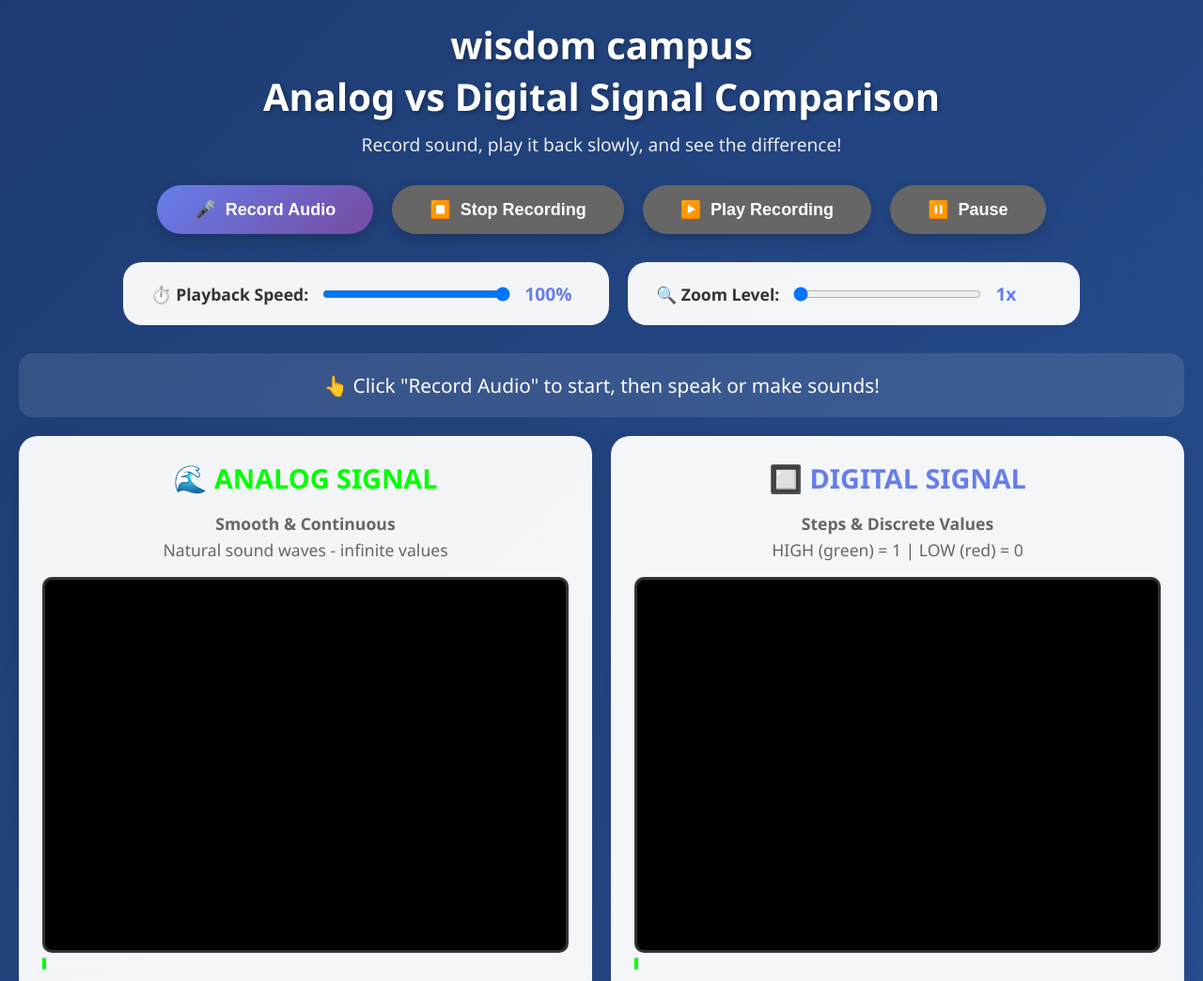
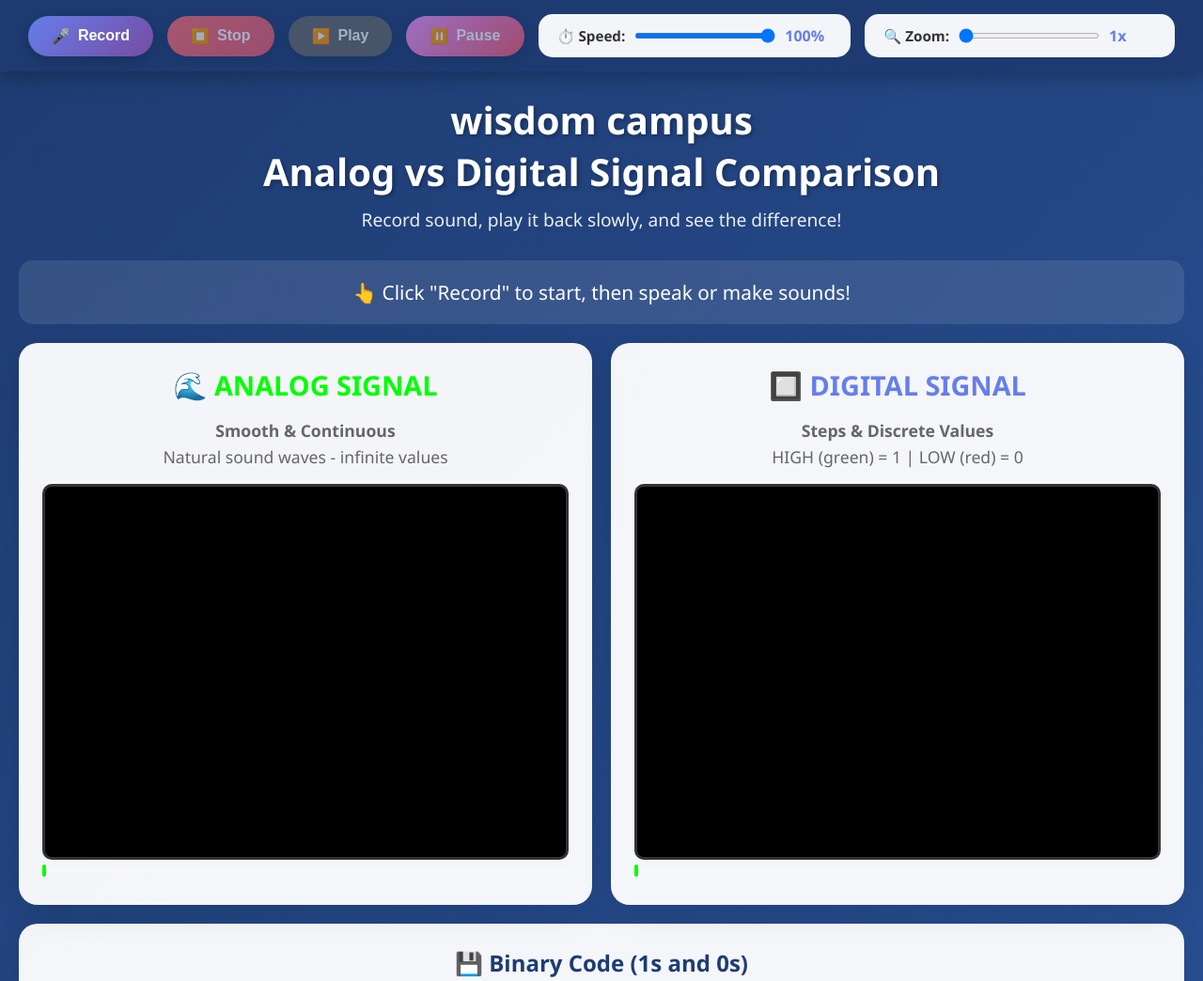
Before and after one commit to doktur-umair/analog-to-digital-wave, a plain HTML site: page index.html in a window 1280 px wide. Shown: the top 1044 px of the page at 94% size. Drawn offline with Linux system fonts and the light colour scheme.

Commit message:
Add files via upload

```diff
--- a/index.html
+++ b/index.html
@@ -17,6 +17,7 @@
             color: #fff;
             padding: 20px;
             min-height: 100vh;
+            padding-top: 100px;
         }
 
         .container {
@@ -41,57 +42,81 @@
             opacity: 0.9;
         }
 
+        /* Sticky control bar */
+        .sticky-controls {
+            position: fixed;
+            top: 0;
+            left: 0;
+            right: 0;
+            background: rgba(30, 60, 114, 0.98);
+            backdrop-filter: blur(10px);
+            padding: 15px 20px;
+            box-shadow: 0 4px 20px rgba(0,0,0,0.3);
+            z-index: 1000;
+            transition: transform 0.3s ease;
+        }
+
+        .sticky-controls.hidden {
+            transform: translateY(-100%);
+        }
+
         .controls {
             display: flex;
             justify-content: center;
             align-items: center;
-            gap: 20px;
+            gap: 15px;
+            flex-wrap: wrap;
+            max-width: 1600px;
+            margin: 0 auto;
+        }
+
+        .controls-spacer {
+            height: 30px;
             margin: 30px 0;
-            flex-wrap: wrap;
         }
 
         .zoom-control {
             background: rgba(255, 255, 255, 0.95);
-            padding: 20px 30px;
-            border-radius: 20px;
+            padding: 12px 20px;
+            border-radius: 15px;
             display: flex;
             align-items: center;
-            gap: 15px;
+            gap: 10px;
             color: #333;
         }
 
         .zoom-control label {
             font-weight: bold;
-            font-size: 1.1em;
+            font-size: 0.95em;
         }
 
         .zoom-control input[type="range"] {
-            width: 200px;
-            height: 8px;
+            width: 150px;
+            height: 6px;
             cursor: pointer;
         }
 
         .zoom-value {
             font-weight: bold;
-            font-size: 1.2em;
+            font-size: 1em;
             color: #667eea;
-            min-width: 60px;
+            min-width: 50px;
         }
 
         .btn {
             background: linear-gradient(135deg, #667eea 0%, #764ba2 100%);
             color: white;
             border: none;
-            padding: 15px 40px;
+            padding: 12px 25px;
             border-radius: 50px;
             cursor: pointer;
-            font-size: 18px;
+            font-size: 16px;
             font-weight: bold;
             transition: all 0.3s;
             box-shadow: 0 4px 15px rgba(0,0,0,0.2);
             display: flex;
             align-items: center;
-            gap: 10px;
+            gap: 8px;
         }
 
         .btn:hover {
@@ -103,6 +128,7 @@
             background: #666;
             cursor: not-allowed;
             transform: none;
+            opacity: 0.6;
         }
 
         .btn.recording {
@@ -114,32 +140,40 @@
             background: linear-gradient(135deg, #11998e 0%, #38ef7d 100%);
         }
 
+        .btn.stop {
+            background: linear-gradient(135deg, #ff6b6b 0%, #ee5a6f 100%);
+        }
+
+        .btn.pause {
+            background: linear-gradient(135deg, #f093fb 0%, #f5576c 100%);
+        }
+
         .speed-control {
             background: rgba(255, 255, 255, 0.95);
-            padding: 20px 30px;
-            border-radius: 20px;
+            padding: 12px 20px;
+            border-radius: 15px;
             display: flex;
             align-items: center;
-            gap: 15px;
+            gap: 10px;
             color: #333;
         }
 
         .speed-control label {
             font-weight: bold;
-            font-size: 1.1em;
+            font-size: 0.95em;
         }
 
         .speed-control input[type="range"] {
-            width: 200px;
-            height: 8px;
+            width: 150px;
+            height: 6px;
             cursor: pointer;
         }
 
         .speed-value {
             font-weight: bold;
-            font-size: 1.2em;
+            font-size: 1em;
             color: #667eea;
-            min-width: 60px;
+            min-width: 50px;
         }
 
         .comparison-grid {
@@ -277,54 +311,68 @@
         }
 
         @media (max-width: 768px) {
+            body {
+                padding-top: 140px;
+            }
             h1 { font-size: 1.8em; }
-            .btn { padding: 12px 25px; font-size: 16px; }
+            .btn {
+                padding: 10px 20px;
+                font-size: 14px;
+            }
             canvas { height: 250px; }
+            .controls {
+                gap: 10px;
+            }
+            .zoom-control input[type="range"],
+            .speed-control input[type="range"] {
+                width: 100px;
+            }
         }
     </style>
 </head>
 <body>
+    <!-- Sticky Control Bar -->
+    <div class="sticky-controls" id="stickyControls">
+        <div class="controls">
+            <button class="btn" id="recordBtn" onclick="startRecording()">
+                <span>🎤</span> Record
+            </button>
+            <button class="btn stop" id="stopBtn" onclick="stopRecording()" disabled>
+                <span>⏹️</span> Stop
+            </button>
+            <button class="btn" id="playBtn" onclick="playRecording()" disabled>
+                <span>▶️</span> Play
+            </button>
+            <button class="btn pause" id="pauseBtn" onclick="pausePlayback()" disabled>
+                <span>⏸️</span> Pause
+            </button>
+
+            <div class="speed-control">
+                <label for="speedSlider">⏱️ Speed:</label>
+                <input type="range" id="speedSlider" min="5" max="100" value="100" step="5">
+                <span class="speed-value" id="speedValue">100%</span>
+            </div>
+
+            <div class="zoom-control">
+                <label for="zoomSlider">🔍 Zoom:</label>
+                <input type="range" id="zoomSlider" min="1" max="10" value="1" step="1">
+                <span class="zoom-value" id="zoomValue">1x</span>
+            </div>
+        </div>
+    </div>
+
     <div class="container">
         <header>
             <h1>wisdom campus<br>Analog vs Digital Signal Comparison</h1>
             <p class="subtitle">Record sound, play it back slowly, and see the difference!</p>
         </header>
 
-        <div class="controls">
-            <button class="btn" id="recordBtn" onclick="startRecording()">
-                <span>🎤</span> Record Audio
-            </button>
-            <button class="btn" id="stopBtn" onclick="stopRecording()" disabled>
-                <span>⏹️</span> Stop Recording
-            </button>
-            <button class="btn" id="playBtn" onclick="playRecording()" disabled>
-                <span>▶️</span> Play Recording
-            </button>
-            <button class="btn" id="pauseBtn" onclick="pausePlayback()" disabled>
-                <span>⏸️</span> Pause
-            </button>
-        </div>
-
-        <div class="controls">
-            <div class="speed-control">
-                <label for="speedSlider">⏱️ Playback Speed:</label>
-                <input type="range" id="speedSlider" min="5" max="100" value="100" step="5">
-                <span class="speed-value" id="speedValue">100%</span>
-            </div>
-
-            <div class="zoom-control">
-                <label for="zoomSlider">🔍 Zoom Level:</label>
-                <input type="range" id="zoomSlider" min="1" max="10" value="1" step="1">
-                <span class="zoom-value" id="zoomValue">1x</span>
-            </div>
-        </div>
-
         <div class="warning" id="warning">
             ⚠️ Please allow microphone access to use this tool!
         </div>
 
         <div class="status-message" id="statusMessage">
-            👆 Click "Record Audio" to start, then speak or make sounds!
+            👆 Click "Record" to start, then speak or make sounds!
         </div>
 
         <div class="comparison-grid">
@@ -398,9 +446,24 @@
         const binaryDisplay = document.getElementById('binaryDisplay');
         const speedSlider = document.getElementById('speedSlider');
         const speedValue = document.getElementById('speedValue');
+        const stickyControls = document.getElementById('stickyControls');
 
         const analogCtx = analogCanvas.getContext('2d');
         const digitalCtx = digitalCanvas.getContext('2d');
+
+        // Show/hide sticky controls based on scroll
+        let lastScroll = 0;
+        window.addEventListener('scroll', () => {
+            const currentScroll = window.pageYOffset;
+
+            if (currentScroll > 100) {
+                stickyControls.classList.remove('hidden');
+            } else {
+                stickyControls.classList.add('hidden');
+            }
+
+            lastScroll = currentScroll;
+        });
 
         function setupCanvas() {
             analogCanvas.width = analogCanvas.offsetWidth;
@@ -456,7 +519,7 @@
                     recordedBuffer = await audioContext.decodeAudioData(arrayBuffer);
 
                     document.getElementById('playBtn').disabled = false;
-                    document.getElementById('statusMessage').innerHTML = '✅ Recording saved! Click "Play Recording" to visualize it.';
+                    document.getElementById('statusMessage').innerHTML = '✅ Recording saved! Click "Play" to visualize it.';
 
                     stream.getTracks().forEach(track => track.stop());
                     microphone.disconnect();
@@ -472,7 +535,6 @@
                 document.getElementById('statusMessage').innerHTML = '🔴 Recording LIVE... Watch the waveforms update in real-time!';
                 document.getElementById('warning').style.display = 'none';
 
-                // Start visualizing during recording
                 visualizeRecording();
 
             } catch (err) {
@@ -513,7 +575,6 @@
                 audioContext.resume();
             }
 
-            // Create new analyser for playback
             if (!analyser) {
                 analyser = audioContext.createAnalyser();
                 analyser.fftSize = 2048;
@@ -595,7 +656,6 @@
             analogCtx.fillStyle = '#000';
             analogCtx.fillRect(0, 0, width, height);
 
-            // Grid
             analogCtx.strokeStyle = '#222';
             analogCtx.lineWidth = 1;
             for (let i = 0; i <= 10; i++) {
@@ -606,7 +666,6 @@
                 analogCtx.stroke();
             }
 
-            // Center line
             analogCtx.strokeStyle = '#444';
             analogCtx.lineWidth = 2;
             analogCtx.beginPath();
@@ -614,12 +673,10 @@
             analogCtx.lineTo(width, height / 2);
             analogCtx.stroke();
 
-            // Calculate visible samples based on zoom
             const samplesPerView = Math.floor(bufferLength / zoomLevel);
             const startIndex = 0;
             const endIndex = Math.min(startIndex + samplesPerView, bufferLength);
 
-            // Smooth analog waveform
             analogCtx.lineWidth = 4;
             analogCtx.strokeStyle = '#0f0';
             analogCtx.shadowBlur = 10;
@@ -646,7 +703,6 @@
             analogCtx.stroke();
             analogCtx.shadowBlur = 0;
 
-            // Label
             analogCtx.font = 'bold 24px Arial';
             analogCtx.fillStyle = 'rgba(0, 255, 0, 0.8)';
             analogCtx.fillText('SMOOTH CURVES', width / 2 - 90, 35);
@@ -659,15 +715,12 @@
             digitalCtx.fillStyle = '#000';
             digitalCtx.fillRect(0, 0, width, height);
 
-            // HIGH zone (green) - top half
             digitalCtx.fillStyle = 'rgba(0, 255, 0, 0.15)';
             digitalCtx.fillRect(0, 0, width, height / 2 - 20);
 
-            // LOW zone (red) - bottom section
             digitalCtx.fillStyle = 'rgba(255, 0, 0, 0.15)';
             digitalCtx.fillRect(0, height / 2 + 20, width, height / 2 - 20);
 
-            // +5V line (HIGH)
             digitalCtx.strokeStyle = '#0f0';
             digitalCtx.lineWidth = 2;
             digitalCtx.setLineDash([5, 5]);
@@ -677,7 +730,6 @@
             digitalCtx.stroke();
             digitalCtx.setLineDash([]);
 
-            // 0V line (LOW)
             digitalCtx.strokeStyle = '#f00';
             digitalCtx.lineWidth = 2;
             digitalCtx.setLineDash([5, 5]);
@@ -687,19 +739,16 @@
             digitalCtx.stroke();
             digitalCtx.setLineDash([]);
 
-            // Voltage labels
             digitalCtx.font = 'bold 20px Arial';
             digitalCtx.fillStyle = '#0f0';
             digitalCtx.fillText('+5V (HIGH)', 10, height * 0.25 - 10);
             digitalCtx.fillStyle = '#f00';
             digitalCtx.fillText('0V (LOW)', 10, height * 0.75 + 25);
 
-            // Calculate visible samples based on zoom
             const samplesPerView = Math.floor(bufferLength / zoomLevel);
             const startIndex = 0;
             const endIndex = Math.min(startIndex + samplesPerView, bufferLength);
 
-            // Create PERFECT SQUARE WAVE like the image
             const samplesPerBit = Math.max(Math.floor(20 / zoomLevel), 2);
             const sliceWidth = width / samplesPerView;
 
@@ -711,21 +760,17 @@
             let prevY = height * 0.75;
 
             for (let i = startIndex; i < endIndex; i += samplesPerBit) {
-                // Determine if HIGH (1) or LOW (0) based on threshold
                 const sample = dataArray[i];
                 const bit = sample >= 128 ? 1 : 0;
 
-                // Set Y position: HIGH = top quarter, LOW = bottom quarter
                 const y = bit === 1 ? height * 0.25 : height * 0.75;
 
                 const currentX = (i - startIndex) * sliceWidth;
                 const nextX = Math.min(currentX + (samplesPerBit * sliceWidth), width);
 
-                // Color based on bit value
                 digitalCtx.strokeStyle = bit === 1 ? '#0f0' : '#f00';
                 digitalCtx.fillStyle = bit === 1 ? '#0f0' : '#f00';
 
-                // Draw VERTICAL edge (state change)
                 if (prevBit !== -1 && prevY !== y) {
                     digitalCtx.beginPath();
                     digitalCtx.moveTo(currentX, prevY);
@@ -733,13 +778,11 @@
                     digitalCtx.stroke();
                 }
 
-                // Draw HORIZONTAL line (holding the voltage level)
                 digitalCtx.beginPath();
                 digitalCtx.moveTo(currentX, y);
                 digitalCtx.lineTo(nextX, y);
                 digitalCtx.stroke();
 
-                // Draw bit label (1 or 0) above/below the line
                 if (zoomLevel >= 2 && (i - startIndex) % (samplesPerBit * 2) === 0) {
                     digitalCtx.font = 'bold 24px Arial';
                     if (bit === 1) {
@@ -753,12 +796,10 @@
                 prevY = y;
             }
 
-            // Title
             digitalCtx.font = 'bold 24px Arial';
             digitalCtx.fillStyle = 'rgba(255, 255, 255, 0.9)';
             digitalCtx.fillText('DIGITAL SQUARE WAVE (BINARY)', width / 2 - 180, 35);
 
-            // Voltage axis label
             digitalCtx.save();
             digitalCtx.translate(20, height / 2);
             digitalCtx.rotate(-Math.PI / 2);
@@ -767,7 +808,6 @@
             digitalCtx.fillText('Voltage', -40, 0);
             digitalCtx.restore();
 
-            // Time axis label
             digitalCtx.font = 'bold 18px Arial';
             digitalCtx.fillStyle = 'rgba(255, 255, 255, 0.7)';
             digitalCtx.fillText('Time →', width - 80, height - 15);
@@ -783,23 +823,4 @@
             });
 
             let displayHTML = '';
-            for (let i = 0; i < binaryString.length; i += 8) {
-                const byte = binaryString.substring(i, i + 8);
-                const ones = byte.split('1').length - 1;
-                const color = ones > 4 ? '#0f0' : '#f00';
-                displayHTML += `<span style="color: ${color}; font-size: 22px; font-weight: bold;">${byte}</span> `;
-                if ((i + 8) % 32 === 0) {
-                    displayHTML += '<br>';
-                }
-            }
-
-            displayHTML += '<br><div style="color: #0ff; font-size: 14px; margin-top: 10px;">';
-            displayHTML += '<span style="color: #0f0;">■</span> GREEN = More 1s (HIGH) | ';
-            displayHTML += '<span style="color: #f00;">■</span> RED = More 0s (LOW)';
-            displayHTML += '</div>';
-
-            binaryDisplay.innerHTML = displayHTML;
-        }
-    </script>
-</body>
-</html>
+            for (let i = 0; i < binary
```
